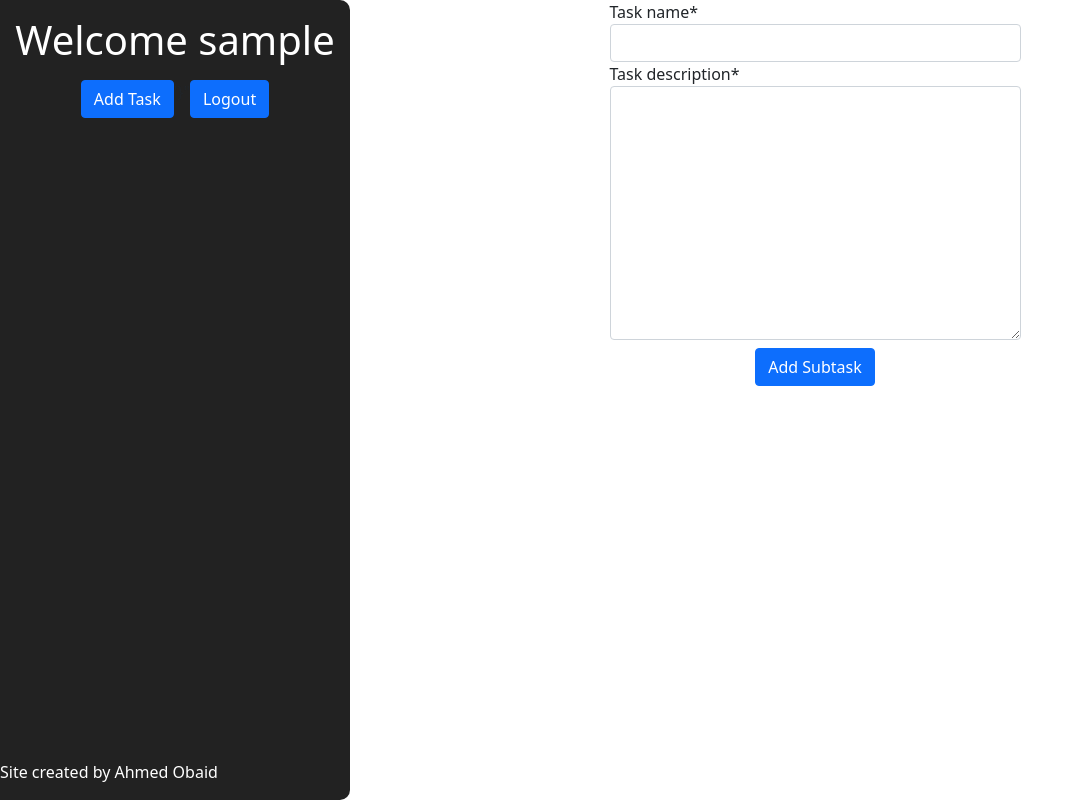
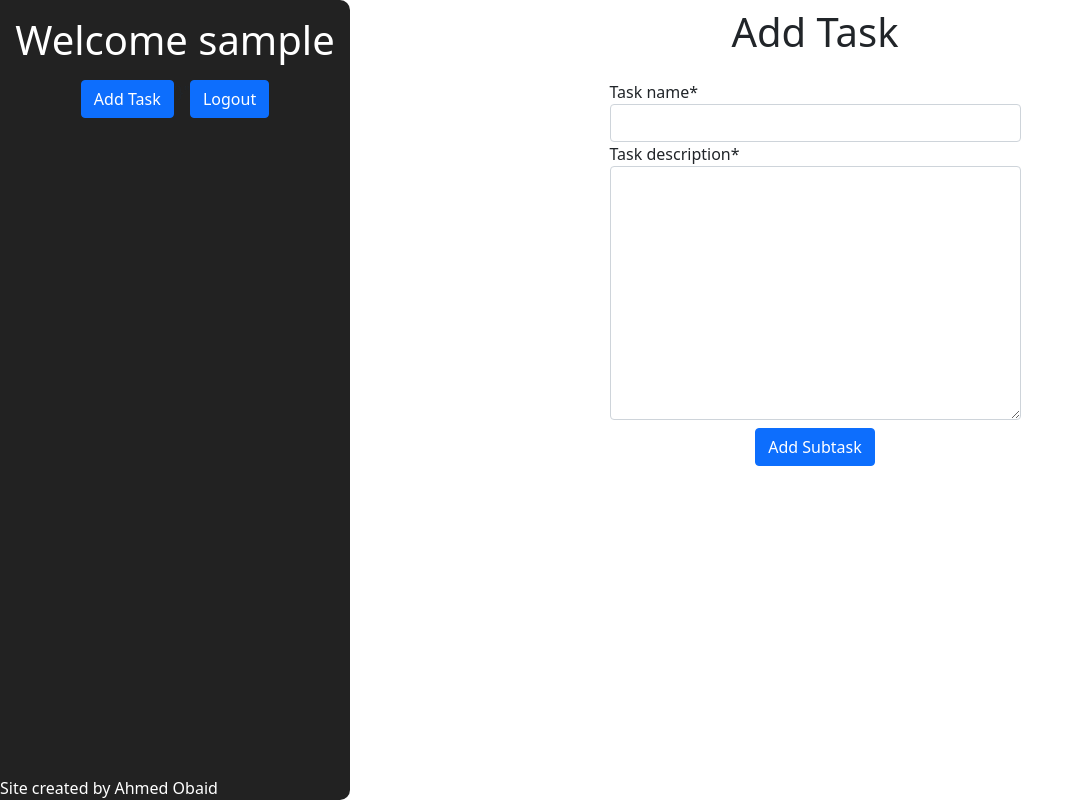
Before and after one commit to Ao-Baid/taskmanagement, a Django app: page /taskmanage/addtask/ in a window 1280 px wide. Shown: the whole page, without its empty margins (0-1084 px from the left). Run offline with Django 4.2, Linux system fonts and the light colour scheme; the visitor is signed in with stand-in values (Sample User, id 1); data that the repository does not hold is empty; some libraries are stand-ins or nearby versions.

```diff
--- a/taskmanage/static/styles.css
+++ b/taskmanage/static/styles.css
@@ -16,6 +16,8 @@ body {
     display: flex;
     min-width: calc(100% - 350px);
     flex-direction: column;
+    height: 100%;
+    position: relative;
 }
 
 .center {
@@ -87,3 +89,9 @@ th, td {
     text-align: left;
     padding: 8px;
 }
+
+
+.last-item{
+    margin-top: auto;
+    padding-bottom: 10px;
+}
--- a/taskmanage/templates/addtask.html
+++ b/taskmanage/templates/addtask.html
@@ -11,7 +11,8 @@
 {% endblock %}
 
 {%block content%}
-<div class="d-flex justify-content-around">
+<h1 class="mt-2 text-center pb-3" id="complete">Add Task</h1>
+<div class="d-flex justify-content-center">
   <form method="post">
       {% csrf_token %}
       {{ form|crispy }}
--- a/taskmanage/templates/base_generic.html
+++ b/taskmanage/templates/base_generic.html
@@ -25,7 +25,7 @@
           <a href="{% url 'addtask' %}" class="btn btn-primary">Add Task</a>'}"
           <a href="{% url 'logout' %}" class="btn btn-primary">Logout</a>
         </span>
-        <p style="color: white;" class="position-absolute bottom-0"> Site created by Ahmed Obaid</p>
+        <p style="color: white; margin-bottom: 0;" class="position-absolute bottom-0"> Site created by Ahmed Obaid</p>
       </aside>
 
       <div class="content">
--- a/taskmanage/templates/index.html
+++ b/taskmanage/templates/index.html
@@ -7,7 +7,7 @@
 {% endblock %}
 
 {%block content%}
-<div class="d-flex justify-content-center position-absolute top-50 start-50 translate-middle">
+<div class="d-flex justify-content-center position-relative ">
     <h1> Please select a task from the sidebar </h1>
 </div>
 {% endblock %}
--- a/taskmanage/urls.py
+++ b/taskmanage/urls.py
@@ -11,4 +11,5 @@ urlpatterns = [
     path('addtask/', views.addtask, name='addtask'),
     path('subtask_delete/<int:id>/', views.subtask_delete, name='subtask_delete'),
     path('subtask_update/<int:id>/', views.subtask_update, name='subtask_update'),
+    path('task_delete/<int:id>/', views.task_delete, name='task_delete'),
 ]
--- a/taskmanage/views.py
+++ b/taskmanage/views.py
@@ -46,11 +46,17 @@ def task_view(request, task_id):
     task = get_object_or_404(Task, pk=task_id)
     subtasks = SubTask.objects.filter(task=task)
     form = SubTaskForm()
+    task_complete = False
+
+
     if request.method == 'POST':
         form = SubTaskForm(request.POST)
         if form.is_valid():
             form.save(commit=True, task_id=task.id)
             return redirect('task', task_id=task_id)
+
+    if subtasks.count() == 0:
+        task_complete = True
 
 
 
@@ -65,7 +71,7 @@ def task_view(request, task_id):
     except EmptyPage:
         subtasks = paginator.page(paginator.num_pages)
 
-    context = {'subtasks': subtasks, 'tasks': tasks, 'task': task, 'form': form, 'page': page, 'pages': pages, 'task_name': task_name}
+    context = {'subtasks': subtasks, 'tasks': tasks, 'task': task, 'form': form, 'page': page, 'pages': pages, 'task_name': task_name, 'task_complete': task_complete}
     return render(request, 'task.html', context)
 
 def logoutUser(request):
@@ -103,3 +109,8 @@ def subtask_update(request, id):
             return redirect('task', task_id=task_id.id)
     context = {'form': form, 'task_name': task_name, 'tasks': tasks}
     return render(request, 'subtask_update.html', context)
+
+def task_delete(request, id):
+    task = Task.objects.get(id=id)
+    task.delete()
+    return redirect('index')
```
Also changed, not shown: taskmanage/templates/task.html (+6 -1 lines).
